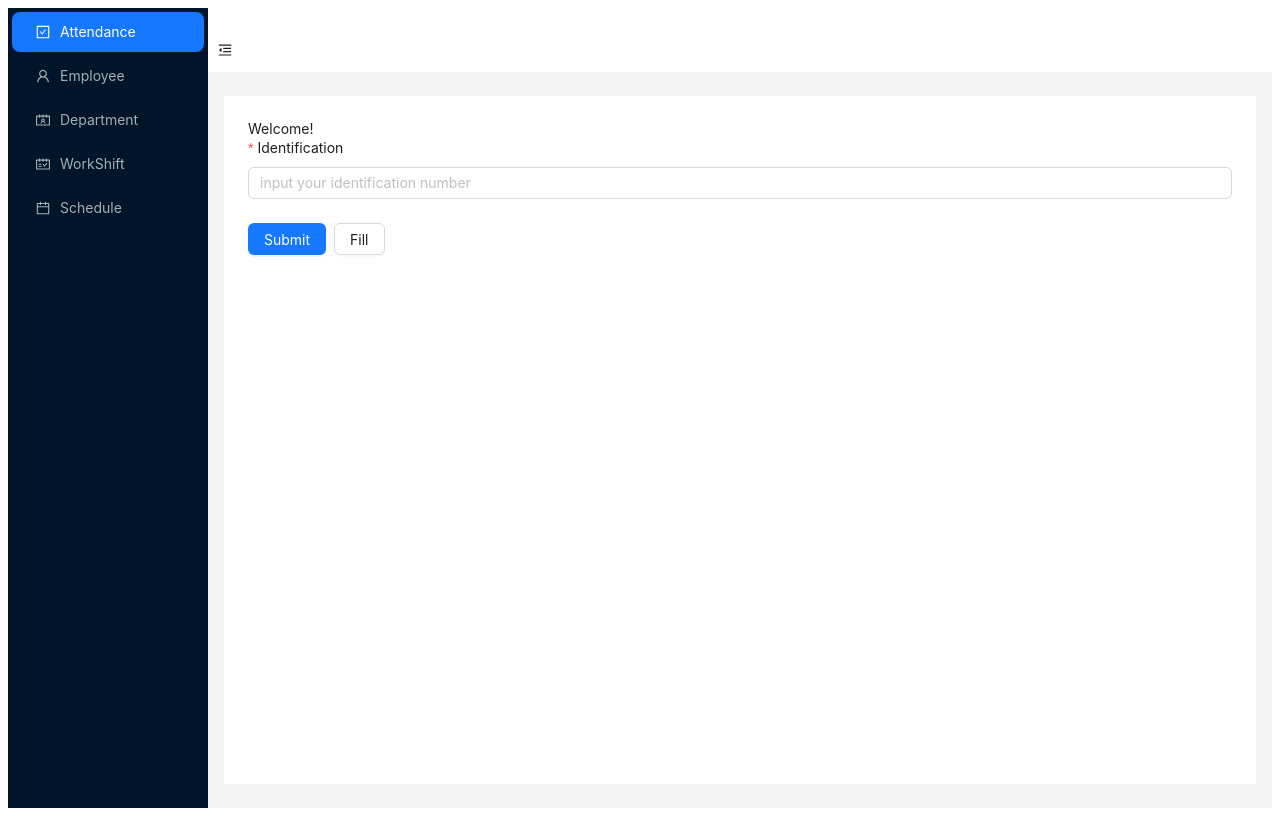
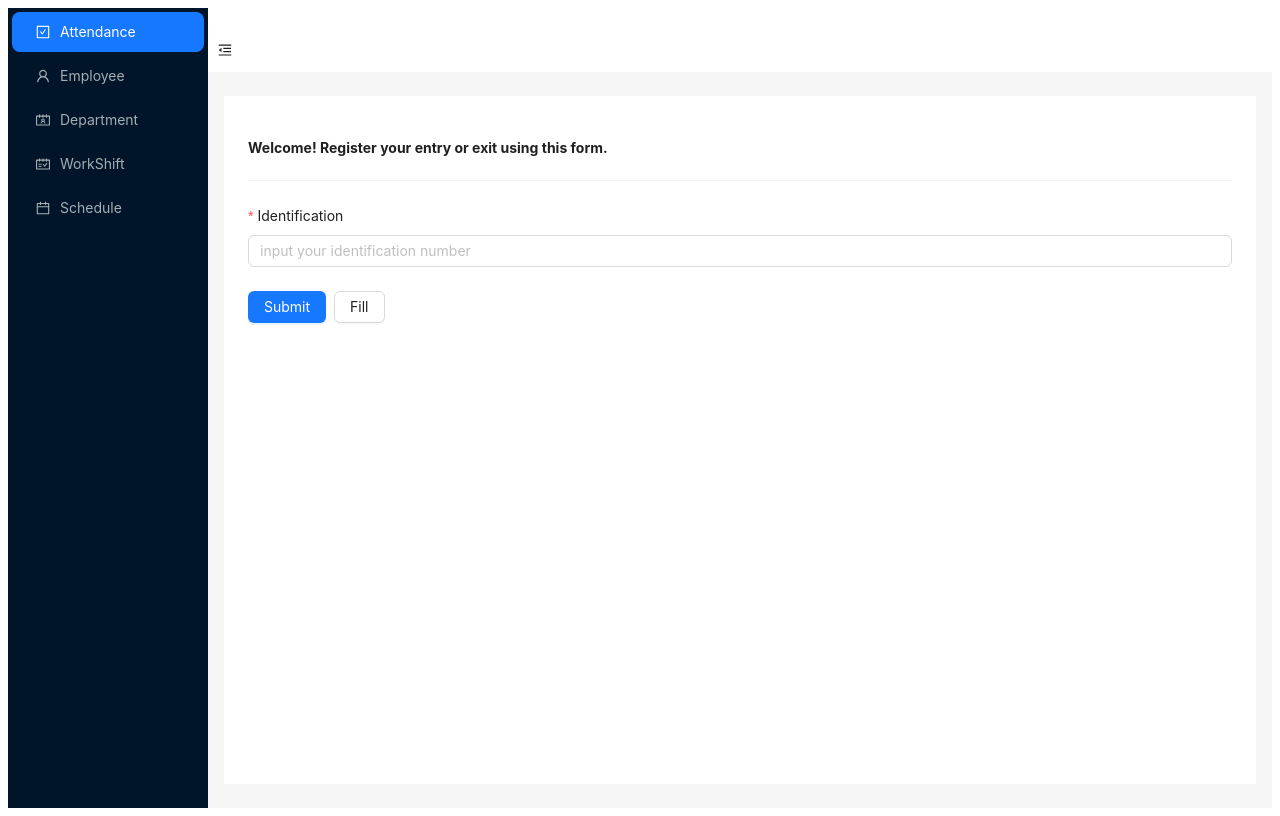
Before and after one commit to UntalivanCruz/frontend-ScheduleControlApp, a React (Create React App) app: page /attendance in a window 1280 px wide. Built offline with nearby package versions, Linux system fonts and the light colour scheme.

Commit message:
Update label

```diff
--- a/src/pages/Attendance.page.tsx
+++ b/src/pages/Attendance.page.tsx
@@ -1,5 +1,5 @@
 import React from 'react';
-import { Button, Form, Input, message, Space } from 'antd';
+import { Button, Form, Input, message, Space, Divider } from 'antd';
 
 export const Attendance = () => {
   const [form] = Form.useForm();
@@ -19,7 +19,8 @@ export const Attendance = () => {
   };
   return (
     <>
-    <div>Welcome!</div>
+    <h4>Welcome! Register your entry or exit using this form.</h4>
+    <Divider />
     <Form
       form={form}
       layout="vertical"
--- a/src/pages/Schedule.page.tsx
+++ b/src/pages/Schedule.page.tsx
@@ -61,7 +61,7 @@ useEffect(() => {
 }, []);
   return (
     <>
-      <h1>Deparment</h1>
+      <h1>Schedule</h1>
       <Table columns={columns} dataSource={data} rowKey="id" />
       {error}
     </>
```
